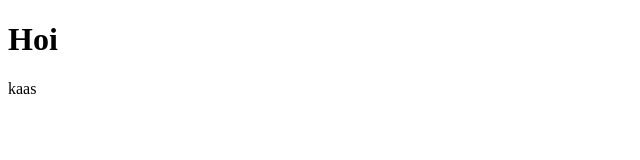
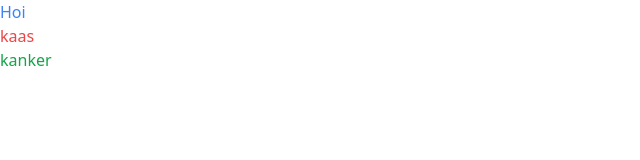
Before and after one commit to daveymunters87/DeepDive-2024-2024-2, a plain HTML site: page src/pages/index.html in a window 1280 px wide. Shown: the whole page, without its empty margins (0-640 px from the left). Drawn offline with nearby package versions, Linux system fonts and the light colour scheme; files that its build step writes are made by us from their sources.

Commit message:
added tailwind config

```diff
--- a/src/pages/index.html
+++ b/src/pages/index.html
@@ -4,10 +4,11 @@
     <meta charset="UTF-8">
     <meta name="viewport" content="width=device-width, initial-scale=1.0">
     <title>Document</title>
-    <link rel="stylesheet" href="../../dist/output.css">
+    <script src="https://cdn.tailwindcss.com"></script>
 </head>
 <body>
     <h1 class="text-blue-500">Hoi</h1>
     <p class="text-red-500">kaas</p>
+    <p class="text-green-600">kanker</p>
 </body>
 </html>
```
